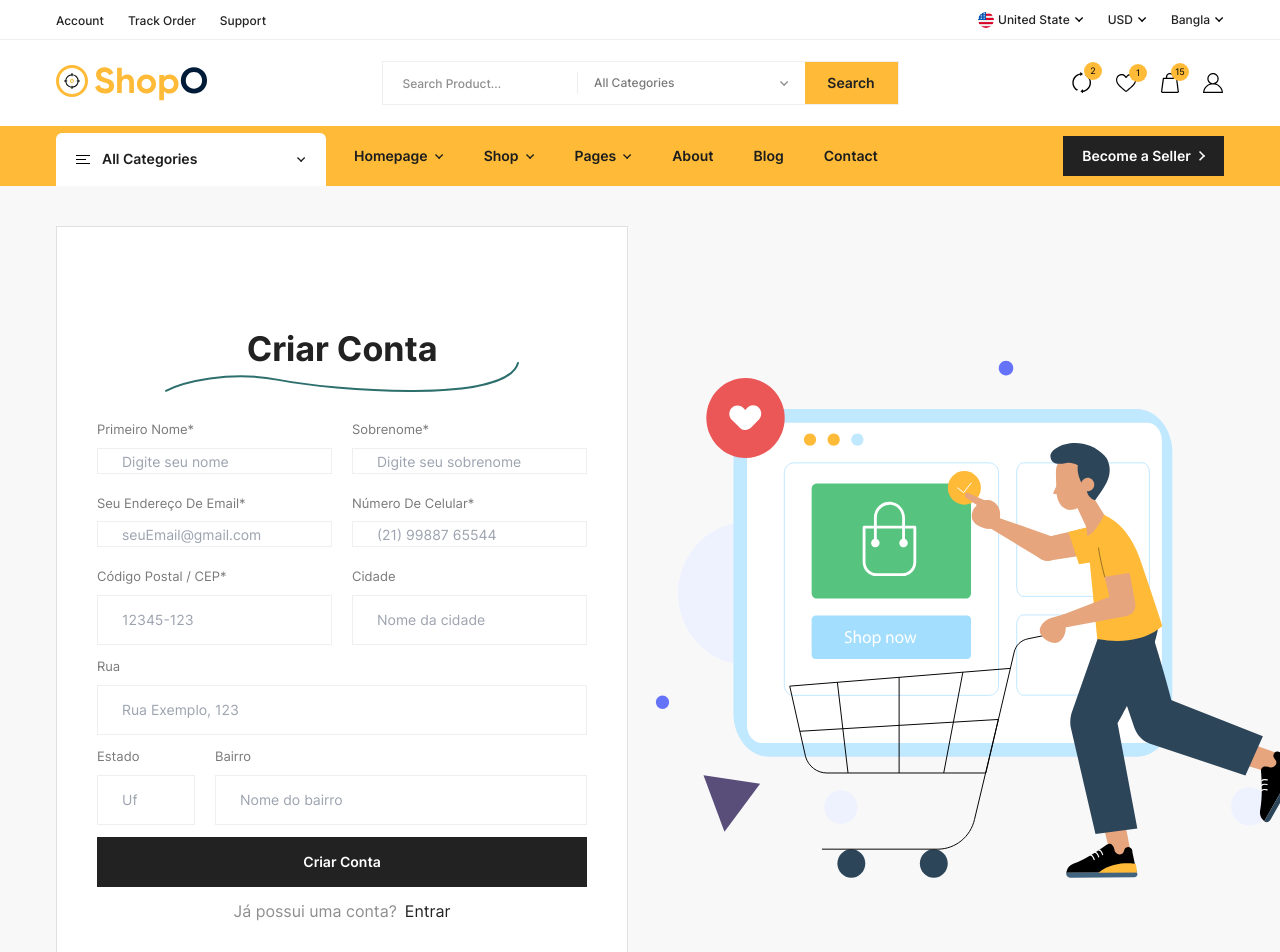
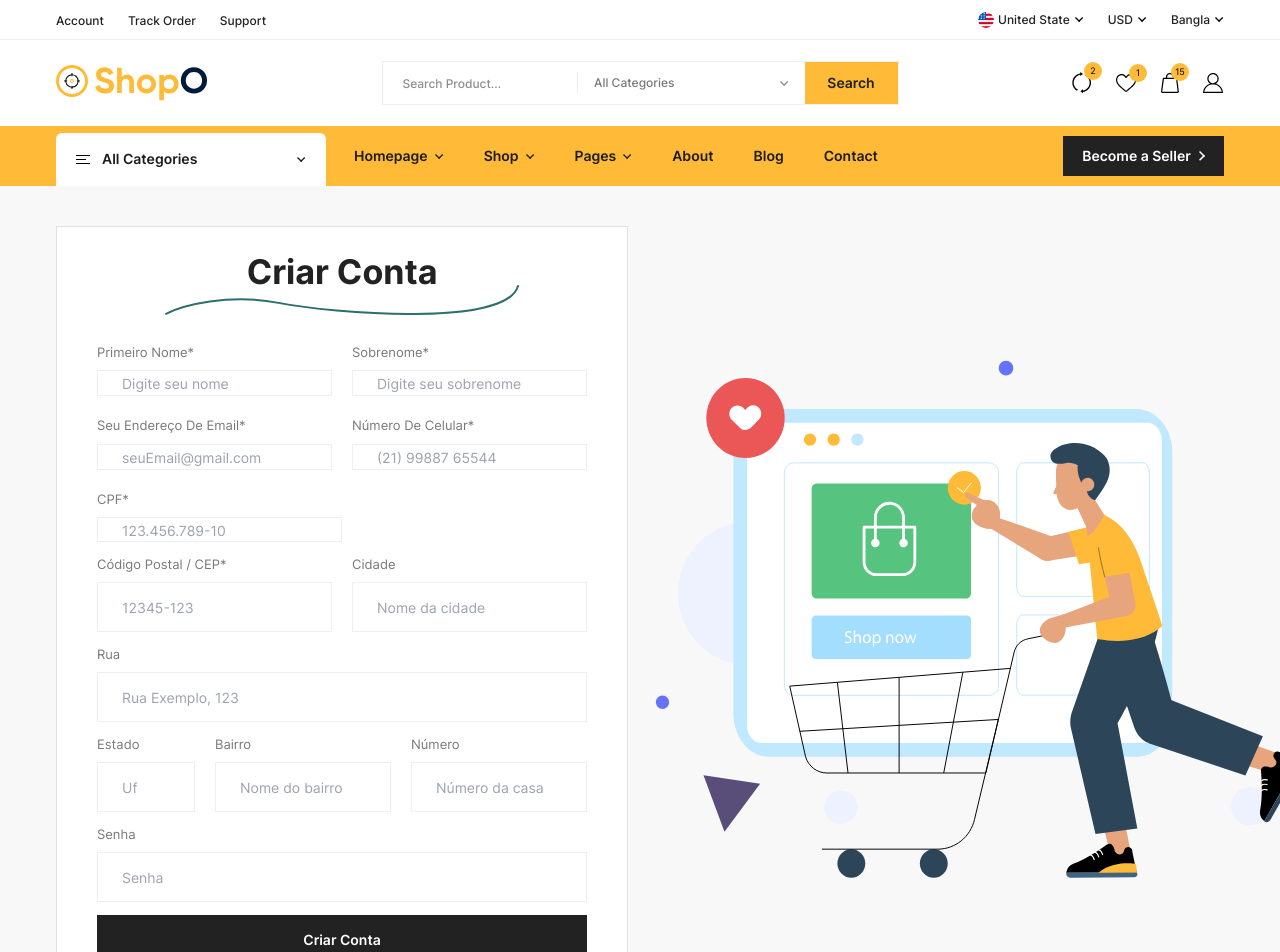
Before and after one commit to NailliwFerreir/Projeto-Integrador-IV, a React (Create React App) app: page /signup in a window 1280 px wide. Shown: the top 952 px of the page. Built offline with nearby package versions, Linux system fonts and the light colour scheme.

Commit message:
Cadastro pré desenvolvido

```diff
--- a/src/components/Auth/Signup/index.jsx
+++ b/src/components/Auth/Signup/index.jsx
@@ -11,19 +11,32 @@ export default function Signup() {
   };
   const [cep, setCep] = useState("");
   const [street, setStreet] = useState("");
-  const [number, setNumber] = useState("");
   const [city, setCity] = useState("");
   const [state, setState] = useState("");
   const [country, setCountry] = useState("");
+  const [houseNumber, setHouseNumber] = useState("");
+  const [number, setNumber] = useState("");
   const [neighborhood, setNeighborhood] = useState("");
   const [email, setEmail] = useState("");
   const [password, setPassword] = useState("");
   const [firstName, setFirstName] = useState("");
   const [lastName, setLastName] = useState("");
+  const [cpf, setCpf] = useState("")
 
   const cepMask = (value) => {
     value = value.replace(/[^0-9]/g, "");
     value = value.slice(0, 5) + "-" + value.slice(5);
+    return value;
+  };
+
+  const cpfMask = (value) => {
+    value = value.replace(/[^0-9]/g, "");
+    value = value.slice(0, 3) + "." + value.slice(3, 6) + "." + value.slice(6, 9) + "-" + value.slice(9, 11);
+    return value;
+  };
+
+  const numberMask = (value) => {
+    value = value.replace(/[^0-9]/g, "");
     return value;
   };
 
@@ -57,7 +70,14 @@ export default function Signup() {
     }
   };
 
-  const handleSubmit = () => {};
+  const handleSubmit = () => { };
+
+  const createAccount = () => {
+    const obj = { "username": `${firstName} ${lastName}`, "email": email, "password": password, "role": ["comprador"], "cpf": cpf, "afe": "0", "adress": `${street}, ${houseNumber}, ${neighborhood}. ${city}, ${state}` }
+
+    axios.post(url, obj)
+      .then(resp => console.log(resp.data))
+  }
 
   return (
     <Layout childrenClasses="pt-0 pb-0">
@@ -133,8 +153,28 @@ export default function Signup() {
                         }
                       }}
                     />
+
                   </div>
 
+                  <div className="flex sm:flex-row flex-col space-y-5 sm:space-y-0 sm:space-x-5 mb-10">
+                    <div className="w-1/2">
+                      <div className="w-full h-[25px] mb-5 sm:mb-0">
+                        <InputCom
+                          placeholder="123.456.789-10"
+                          label="CPF*"
+                          name="cpf"
+                          type="text"
+                          inputClasses="h-[50px]"
+                          value={cpf}
+                          inputHandler={(e) => {
+                            if (e.target.value.length < 15) {
+                              setCpf(cpfMask(e.target.value));
+                            }
+                          }}
+                        />
+                      </div>
+                    </div>
+                  </div>
                   <div className="flex sm:flex-row flex-col space-y-5 sm:space-y-0 sm:space-x-5 mb-10">
                     <div className="w-1/2">
                       <div className="w-full h-[50px] mb-5 sm:mb-0">
@@ -204,44 +244,44 @@ export default function Signup() {
                         />
                       </div>
                     </div>
+                    <div className="flex-1">
+                      <div className="w-full h-[50px] mb-5 sm:mb-0">
+                        <InputCom
+                          label="Número"
+                          inputClasses="w-full h-full"
+                          type="text"
+                          placeholder="Número da casa"
+                          value={houseNumber}
+                          inputHandler={(e) => {
+                            if (e.target.value.length < 10) {
+                              setHouseNumber(numberMask(e.target.value));
+                            }
+                          }}
+                        />
+                      </div>
+                    </div>
                   </div>
-                  {/* <div className="forgot-password-area mb-7">
-                    <div className="remember-checkbox flex items-center space-x-2.5">
-                      <button
-                        onClick={rememberMe}
-                        type="button"
-                        className="w-5 h-5 text-qblack flex justify-center items-center border border-light-gray"
-                      >
-                        {checked && (
-                          <svg
-                            xmlns="http://www.w3.org/2000/svg"
-                            className="h-5 w-5"
-                            viewBox="0 0 20 20"
-                            fill="currentColor"
-                          >
-                            <path
-                              fillRule="evenodd"
-                              d="M16.707 5.293a1 1 0 010 1.414l-8 8a1 1 0 01-1.414 0l-4-4a1 1 0 011.414-1.414L8 12.586l7.293-7.293a1 1 0 011.414 0z"
-                              clipRule="evenodd"
-                            />
-                          </svg>
-                        )}
-                      </button>
-                      <span
-                        onClick={rememberMe}
-                        className="text-base text-black"
-                      >
-                        I agree all
-                        <span className="text-qblack">tarm and condition</span>
-                        in BigShop.
-                      </span>
+                  <div className="flex sm:flex-row flex-col space-y-5 sm:space-y-0 sm:space-x-5 mb-10">
+                    <div className="flex-1">
+                      <div className="w-full h-[50px] mb-5 sm:mb-0">
+                        <InputCom
+                          label="Senha"
+                          inputClasses="w-full h-full"
+                          type="password"
+                          placeholder="Senha"
+                          value={password}
+                          inputHandler={(e) => {
+                            setPassword(e.target.value)
+                          }} />
+                      </div>
                     </div>
-                  </div> */}
+                  </div>
                   <div className="signin-area mb-3">
                     <div className="flex justify-center">
                       <button
                         type="button"
                         className="black-btn text-sm text-white w-full h-[50px] font-semibold flex justify-center bg-purple items-center"
+                        onClick={createAccount}
                       >
                         <span>Criar Conta</span>
                       </button>
```
Also changed, not shown: package.json (+5 -5 lines), 1 other file (tests, documents, lock files or other folders).
